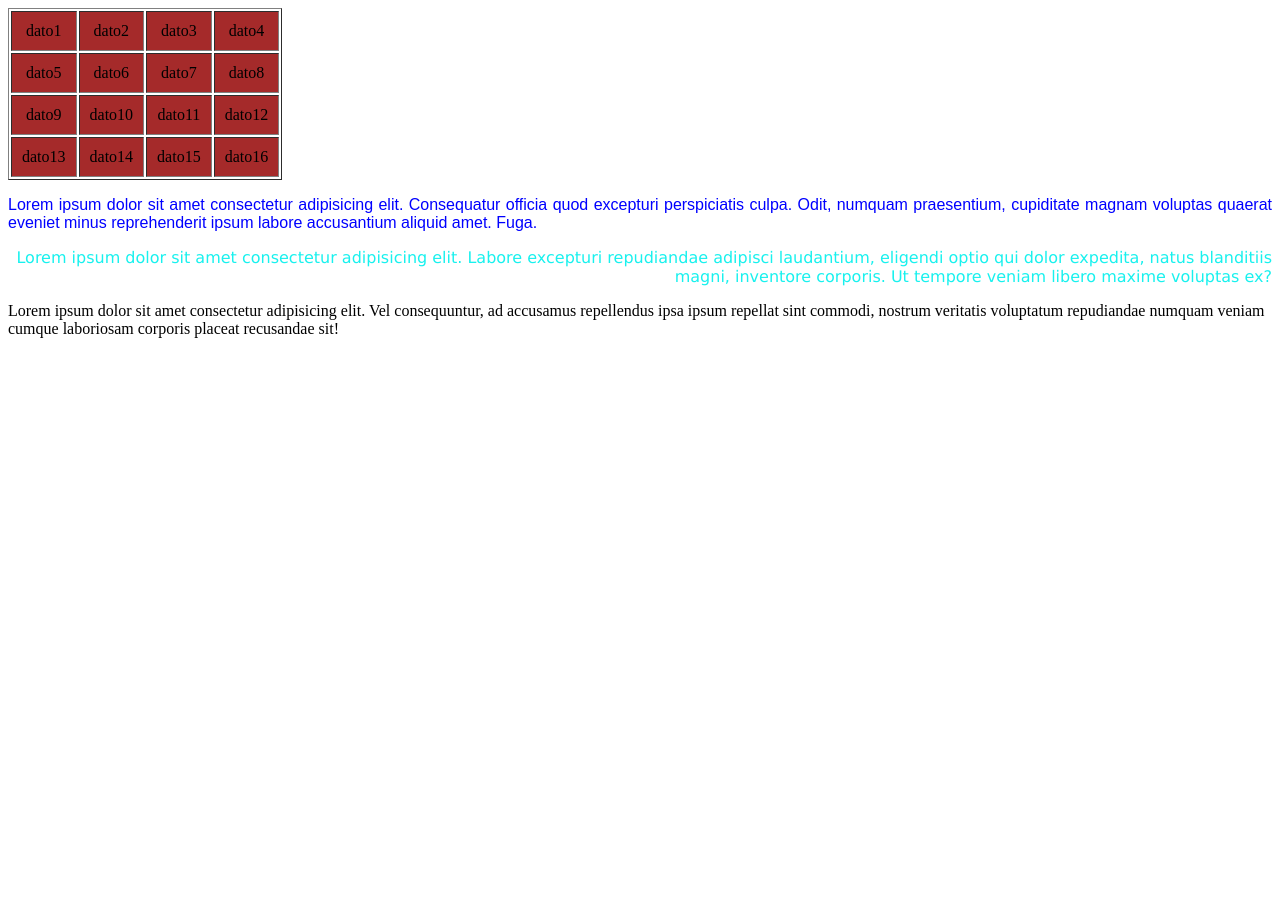
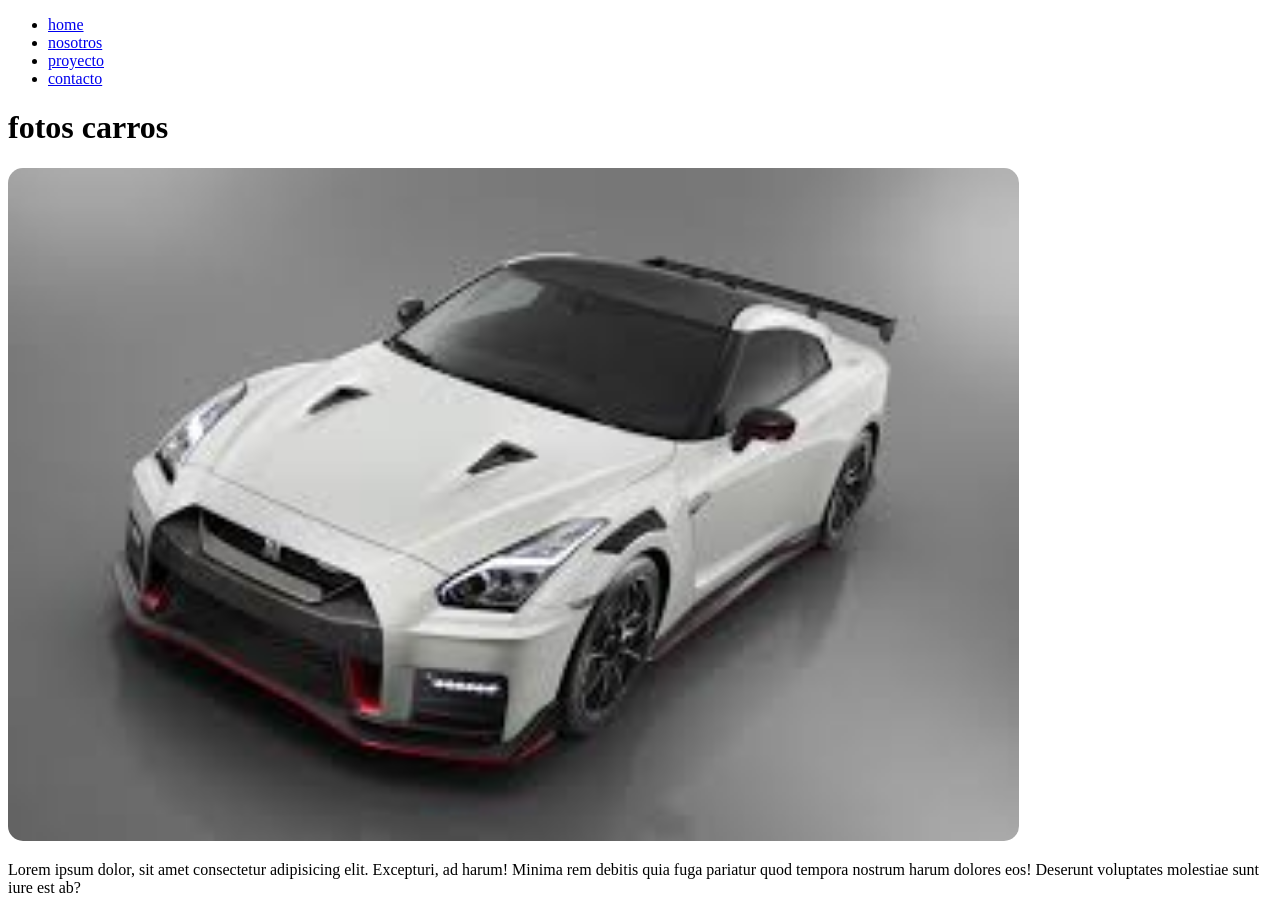
Before and after one commit to luisesteban598/proyectosoftware2, a plain HTML site: page index.html in a window 1280 px wide. Shown: the top 900 px of the page. Before the commit the page ends 800 px from the top, so only its background shows below. Drawn offline with Linux system fonts and the light colour scheme.

Commit message:
ver3, index, marcador

```diff
--- a/index.html
+++ b/index.html
@@ -21,10 +21,28 @@
             font-family: Arial, Helvetica, sans-serif;
             color: blue;
         }
+        .img01{
+            width: 80%;
+            height: auto;
+            border-radius: 15px;
+        }
+
     </style>
 </head>
 <body>
-    <table border="1">
+    <nav>
+        <ul>
+            <li><a href="#marcador1">home</a></li>
+            <li><a href="marcador2">nosotros</a></li>
+            <li><a href="marcador3">proyecto</a></li>
+            <li><a href="marcador4">contacto</a></li>
+        </ul>
+    </nav>
+    <h1 id="marcador1">fotos carros</h1>
+    <img class="img01" src="imagen/imagen 1.jpg" alt="foto" title="carros">
+    <p>Lorem ipsum dolor, sit amet consectetur adipisicing elit. Excepturi, ad harum! Minima rem debitis quia fuga pariatur quod tempora nostrum harum dolores eos! Deserunt voluptates molestiae sunt iure est ab?</p>
+    <br>
+    <table id="marcador2" border="1">
         <tr>
             <td>dato1</td>
             <td>dato2</td>
@@ -50,8 +68,8 @@
             <td>dato16</td>
         </tr>
     </table>
-    <p class="parrafo">Lorem ipsum dolor sit amet consectetur adipisicing elit. Consequatur officia quod excepturi perspiciatis culpa. Odit, numquam praesentium, cupiditate magnam voluptas quaerat eveniet minus reprehenderit ipsum labore accusantium aliquid amet. Fuga.</p>
-    <p class="parrafo2">Lorem ipsum dolor sit amet consectetur adipisicing elit. Labore excepturi repudiandae adipisci laudantium, eligendi optio qui dolor expedita, natus blanditiis magni, inventore corporis. Ut tempore veniam libero maxime voluptas ex?</p>
+    <p id="marcador3" class="parrafo">Lorem ipsum dolor sit amet consectetur adipisicing elit. Consequatur officia quod excepturi perspiciatis culpa. Odit, numquam praesentium, cupiditate magnam voluptas quaerat eveniet minus reprehenderit ipsum labore accusantium aliquid amet. Fuga.</p>
+    <p id="marcador4" class="parrafo2">Lorem ipsum dolor sit amet consectetur adipisicing elit. Labore excepturi repudiandae adipisci laudantium, eligendi optio qui dolor expedita, natus blanditiis magni, inventore corporis. Ut tempore veniam libero maxime voluptas ex?</p>
     <p class="parrafo3">Lorem ipsum dolor sit amet consectetur adipisicing elit. Vel consequuntur, ad accusamus repellendus ipsa ipsum repellat sint commodi, nostrum veritatis voluptatum repudiandae numquam veniam cumque laboriosam corporis placeat recusandae sit!</p>
 </body>
 </html>
```
Also changed, not shown: imagen/imagen 1.jpg (added).
